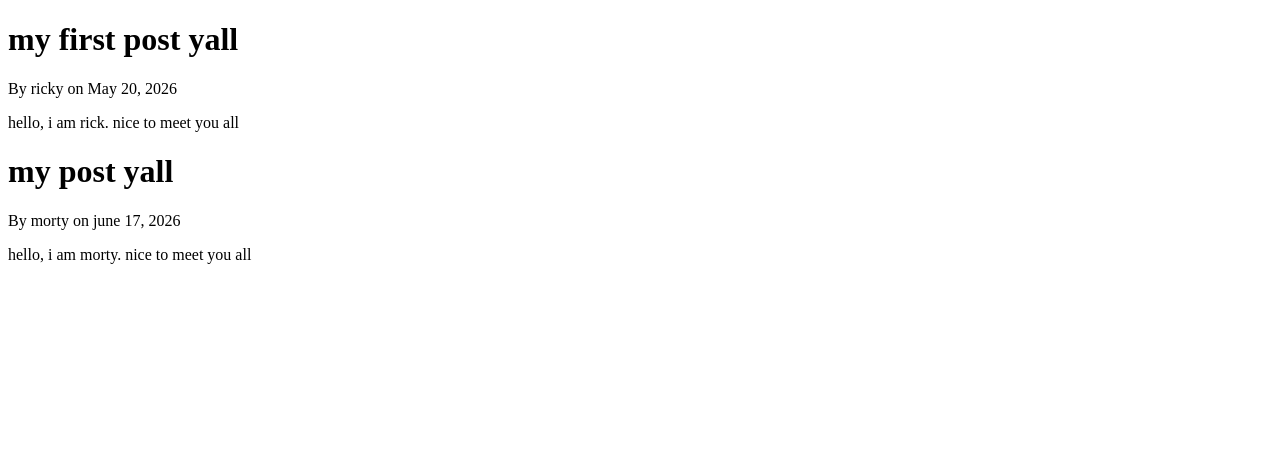
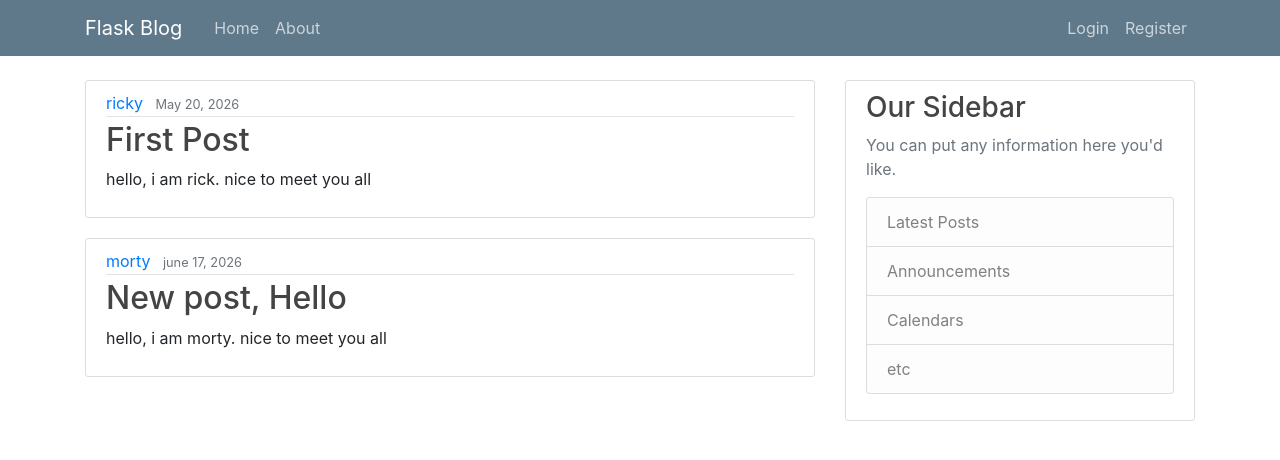
Before and after one commit to biplavdahal34/Flask-basic-project, a Flask app: page / in a window 1280 px wide. Shown: the top 460 px of the page. Run offline with Flask 3, Linux system fonts and the light colour scheme.

Commit message:
top bar made and posts are bordered

```diff
--- a/flask_project.py
+++ b/flask_project.py
@@ -1,18 +1,18 @@
-from flask import Flask,render_template
+from flask import Flask,render_template,url_for
 
 app = Flask(__name__)
 
 dummy_post = [{
     "name" : "ricky",
     "age"  : "24",
-    "title": "my first post yall",
+    "title": "First Post",
     "content": "hello, i am rick. nice to meet you all",
     "date" : "May 20, 2026",
 },
 {
     "name" : "morty",
     "age"  : "16",
-    "title": "my post yall",
+    "title": "New post, Hello",
     "content": "hello, i am morty. nice to meet you all",
     "date" : "june 17, 2026",
 },]
--- /dev/null
+++ b/static/main.css
@@ -0,0 +1,83 @@
+body{padding-top: 5rem;
+
+ }
+ {
+    background: #fafafa;
+    color: #333333;
+    margin-top: 5rem;
+  }
+
+  h1, h2, h3, h4, h5, h6 {
+    color: #444444;
+  }
+
+  .bg-steel {
+    background-color: #5f788a;
+  }
+
+  .site-header .navbar-nav .nav-link {
+    color: #cbd5db;
+  }
+
+  .site-header .navbar-nav .nav-link:hover {
+    color: #ffffff;
+  }
+
+  .site-header .navbar-nav .nav-link.active {
+    font-weight: 500;
+  }
+
+  .content-section {
+    background: #ffffff;
+    padding: 10px 20px;
+    border: 1px solid #dddddd;
+    border-radius: 3px;
+    margin-bottom: 20px;
+  }
+
+  .article-title {
+    color: #444444;
+  }
+
+  a.article-title:hover {
+    color: #428bca;
+    text-decoration: none;
+  }
+
+  .article-content {
+    white-space: pre-line;
+  }
+
+  .article-img {
+    height: 65px;
+    width: 65px;
+    margin-right: 16px;
+  }
+
+  .article-metadata {
+    padding-bottom: 1px;
+    margin-bottom: 4px;
+    border-bottom: 1px solid #e3e3e3
+  }
+
+  .article-metadata a:hover {
+    color: #333;
+    text-decoration: none;
+  }
+
+  .article-svg {
+    width: 25px;
+    height: 25px;
+    vertical-align: middle;
+  }
+
+  .account-img {
+    height: 125px;
+    width: 125px;
+    margin-right: 20px;
+    margin-bottom: 16px;
+  }
+
+  .account-heading {
+    font-size: 2.5rem;
+  }
--- a/templates/home.html
+++ b/templates/home.html
@@ -1,25 +1,15 @@
-<!DOCTYPE html>
-<html>
-<head>
-    {%  if title %}
-        <title> Biplav Blog- {{ title }}</title>
-    {% else %}
-        <title> Biplav Blog </title>
-    {% endif %}
-
-</head>
-<body>
-    {%  for post in posts%}
-    <h1>
-        {{ post.title }}
-    </h1>
-    <p>
-        By {{post.name}} on {{post.date}}
-    </p>
-    <p>
-        {{post.content}}
-    </p>
-    {%  endfor %}
-</body>
-
-</html>
+{% extends "layout.html" %}
+{% block content %}
+    {%for post in posts%}
+        <article class="media content-section">
+            <div class="media-body">
+            <div class="article-metadata">
+                <a class="mr-2" href="#">{{ post.name}}</a>
+                <small class="text-muted">{{ post.date }}</small>
+            </div>
+            <h2><a class="article-title" href="#">{{ post.title }}</a></h2>
+            <p class="article-content">{{ post.content }}</p>
+            </div>
+        </article>
+    {% endfor %}
+{% endblock content %}
--- /dev/null
+++ b/templates/layout.html
@@ -0,0 +1,71 @@
+<!DOCTYPE html>
+<html>
+<head>
+<!-- Required meta tags -->
+<meta charset="utf-8">
+<meta name="viewport" content="width=device-width, initial-scale=1, shrink-to-fit=no">
+
+<!-- Bootstrap CSS -->
+<link rel="stylesheet" href="https://cdn.jsdelivr.net/npm/bootstrap@4.3.1/dist/css/bootstrap.min.css" integrity="sha384-ggOyR0iXCbMQv3Xipma34MD+dH/1fQ784/j6cY/iJTQUOhcWr7x9JvoRxT2MZw1T" crossorigin="anonymous">
+
+<link rel="stylesheet" type="text/css" href="{{ url_for('static', filename='main.css') }}">
+
+    {%  if title %}
+        <title> Biplav Blog- {{ title }}</title>
+    {% else %}
+        <title> Biplav Blog </title>
+    {% endif %}
+
+</head>
+<body>
+    <header class="site-header">
+        <nav class="navbar navbar-expand-md navbar-dark bg-steel fixed-top">
+          <div class="container">
+            <a class="navbar-brand mr-4" href="/">Flask Blog</a>
+            <button class="navbar-toggler" type="button" data-toggle="collapse" data-target="#navbarToggle" aria-controls="navbarToggle" aria-expanded="false" aria-label="Toggle navigation">
+              <span class="navbar-toggler-icon"></span>
+            </button>
+            <div class="collapse navbar-collapse" id="navbarToggle">
+              <div class="navbar-nav mr-auto">
+                <a class="nav-item nav-link" href="/">Home</a>
+                <a class="nav-item nav-link" href="/about">About</a>
+              </div>
+              <!-- Navbar Right Side -->
+              <div class="navbar-nav">
+                <a class="nav-item nav-link" href="/login">Login</a>
+                <a class="nav-item nav-link" href="/register">Register</a>
+              </div>
+            </div>
+          </div>
+        </nav>
+      </header>
+
+      <main role="main" class="container">
+        <div class="row">
+          <div class="col-md-8">
+            {% block content %}{% endblock %}
+          </div>
+          <div class="col-md-4">
+            <div class="content-section">
+              <h3>Our Sidebar</h3>
+              <p class='text-muted'>You can put any information here you'd like.
+                <ul class="list-group">
+                  <li class="list-group-item list-group-item-light">Latest Posts</li>
+                  <li class="list-group-item list-group-item-light">Announcements</li>
+                  <li class="list-group-item list-group-item-light">Calendars</li>
+                  <li class="list-group-item list-group-item-light">etc</li>
+                </ul>
+              </p>
+            </div>
+          </div>
+        </div>
+      </main>
+
+    <!-- Optional JavaScript -->
+    <!-- jQuery first, then Popper.js, then Bootstrap JS -->
+    <script src="https://code.jquery.com/jquery-3.3.1.slim.min.js" integrity="sha384-q8i/X+965DzO0rT7abK41JStQIAqVgRVzpbzo5smXKp4YfRvH+8abtTE1Pi6jizo" crossorigin="anonymous"></script>
+    <script src="https://cdn.jsdelivr.net/npm/popper.js@1.14.7/dist/umd/popper.min.js" integrity="sha384-UO2eT0CpHqdSJQ6hJty5KVphtPhzWj9WO1clHTMGa3JDZwrnQq4sF86dIHNDz0W1" crossorigin="anonymous"></script>
+    <script src="https://cdn.jsdelivr.net/npm/bootstrap@4.3.1/dist/js/bootstrap.min.js" integrity="sha384-JjSmVgyd0p3pXB1rRibZUAYoIIy6OrQ6VrjIEaFf/nJGzIxFDsf4x0xIM+B07jRM" crossorigin="anonymous"></script>
+</body>
+
+</html>
```
Also changed, not shown: templates/support.html (+3 -14 lines).
